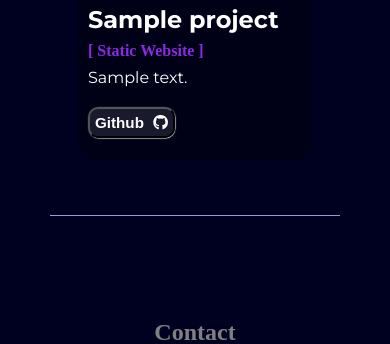
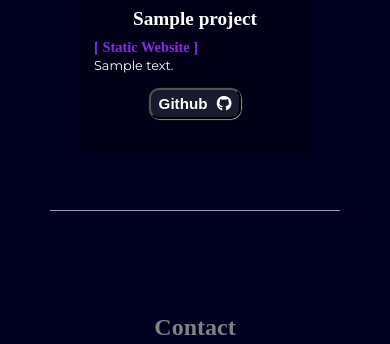
Before and after one commit to Sujan-Rai-426/Profile_Website, a Django app: page / in a window 390 px wide. Shown: the part 3125-3469 px from the top of the page. Run offline with Django 5.2, Linux system fonts and the light colour scheme; tables that the repository leaves empty hold one stand-in row (values such as "Sample post"); some libraries are stand-ins or nearby versions; some web fonts are replaced.

Commit message:
final css edit for mobile devices

```diff
--- a/Home/templates/Home/index.html
+++ b/Home/templates/Home/index.html
@@ -240,7 +240,9 @@
                                             <h2> {{ project.name }} </h2>
                                             <p class="text-timeNewRoman text-purple"> <b> [ {{ project.website_type }} ] </b></p>
                                             <p><span> {{ project.detail }} </span></p>
-                                            <a href="{{ project.link }}">  <button type="submit" class="btn"> Github <i class="fa-brands fa-github"></i> </button> </a>
+                                            <div>
+                                                <a href="{{ project.link }}">  <button type="submit" class="btn"> Github <i class="fa-brands fa-github"></i> </button> </a>
+                                            </div>
 
                                         </div>
                                     </div>
--- a/Home/templates/Home/navbar.html
+++ b/Home/templates/Home/navbar.html
@@ -5,7 +5,7 @@
 <nav>
     <!-- Left side of navbar -->
     <div class="nav-left">
-        <a href="https://www.sujan140.com.np/admin"><h3>SUJAN</h3></a>
+        <h3><a href="https://www.sujan140.com.np/admin">SUJAN</a></h3>
     </div>
 
 
--- a/static/css/mobile.css
+++ b/static/css/mobile.css
@@ -62,6 +62,12 @@
         letter-spacing: 2px;
         padding: 3px;
     }
+    nav .nav-left:hover{
+        font-size: 1.36rem;
+        letter-spacing: 2px;
+        padding: 3px;
+        color: blueviolet;
+    }
     .nav-right {
         /* color: rgb(30 181 127); */
         flex-direction: column;
@@ -90,6 +96,7 @@
     }
     .nav-right a li{
         padding: 15px 0;
+        font-size: 1rem;
 
     }
     .open-sidebar-button{
@@ -334,20 +341,34 @@
     }
     .card-detail{
         text-align: justify;
-        padding: 5px 10px;
+        padding: 5px 0px;
     }
-    .card-detail h1{
-        font-size: .7rem;
-        text-align: left;
-        font-weight: 400;
+    .card-detail h2{
+        font-size: 1.2rem;
+        padding-bottom: .5rem;
+        text-align: center;
+        font-weight: 600;
+        font-family: 'bootstrap-icons';
+    }
+    .card-detail p b{
+        font-size: .9rem;
+        padding-top: .7rem;
     }
     .card-detail p{
-        padding-top: .5rem;
+        padding-top: .1rem;
+        padding-left: 1rem;
+        padding-right: 1rem;
+        font-size: .8rem;
         text-align: left;
         font-weight: 300;
     }
+    .card-detail div{
+        display: flex;
+        justify-content: center;
+    }
     .card-detail .btn{
-        padding: 5px 5px;
+        padding: 5px 8px;
+        margin: .9rem 0;
     }
     .card-slider-control .slider-arrow {
         display: none;
```
Also changed, not shown: 1 other file.
